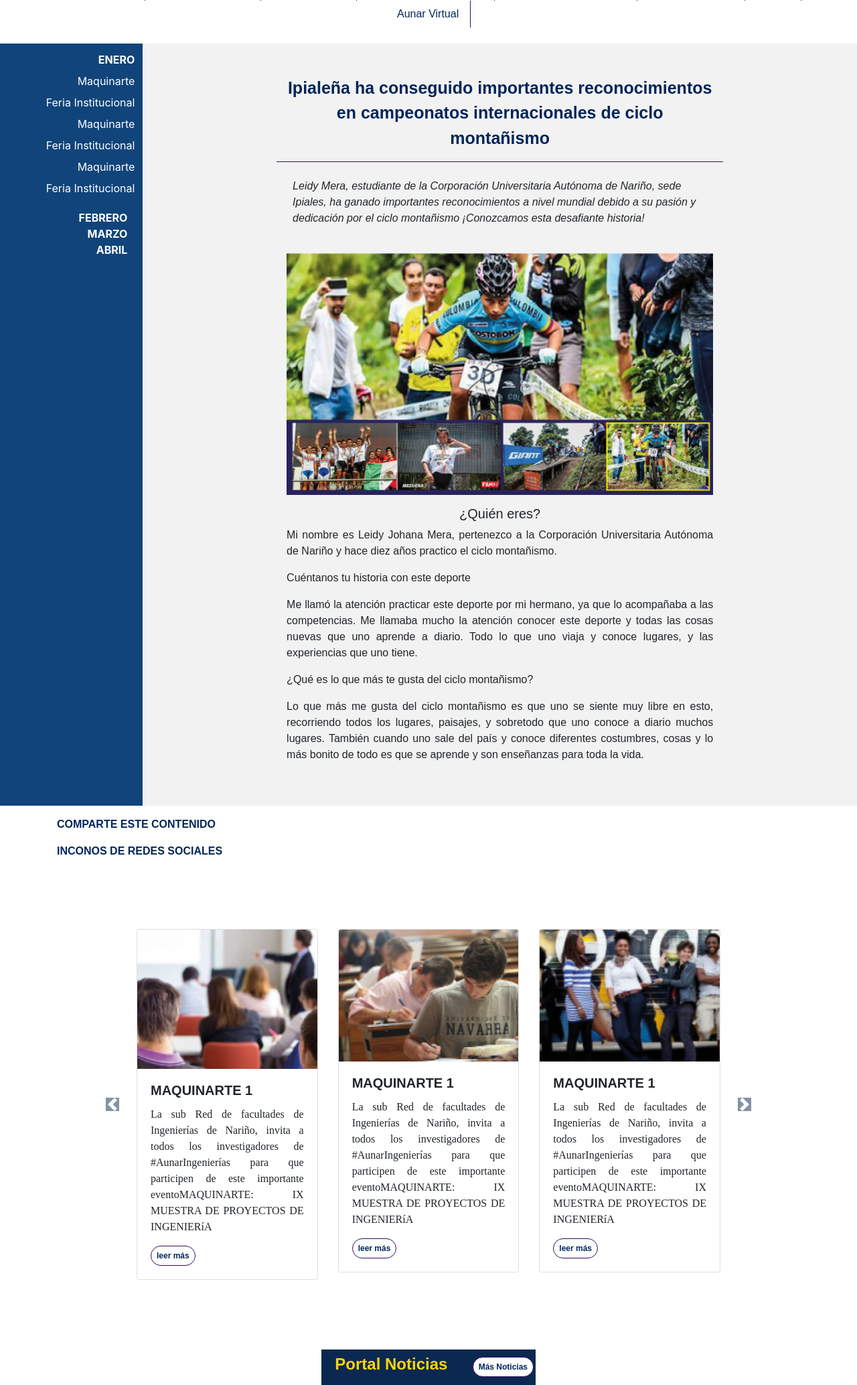
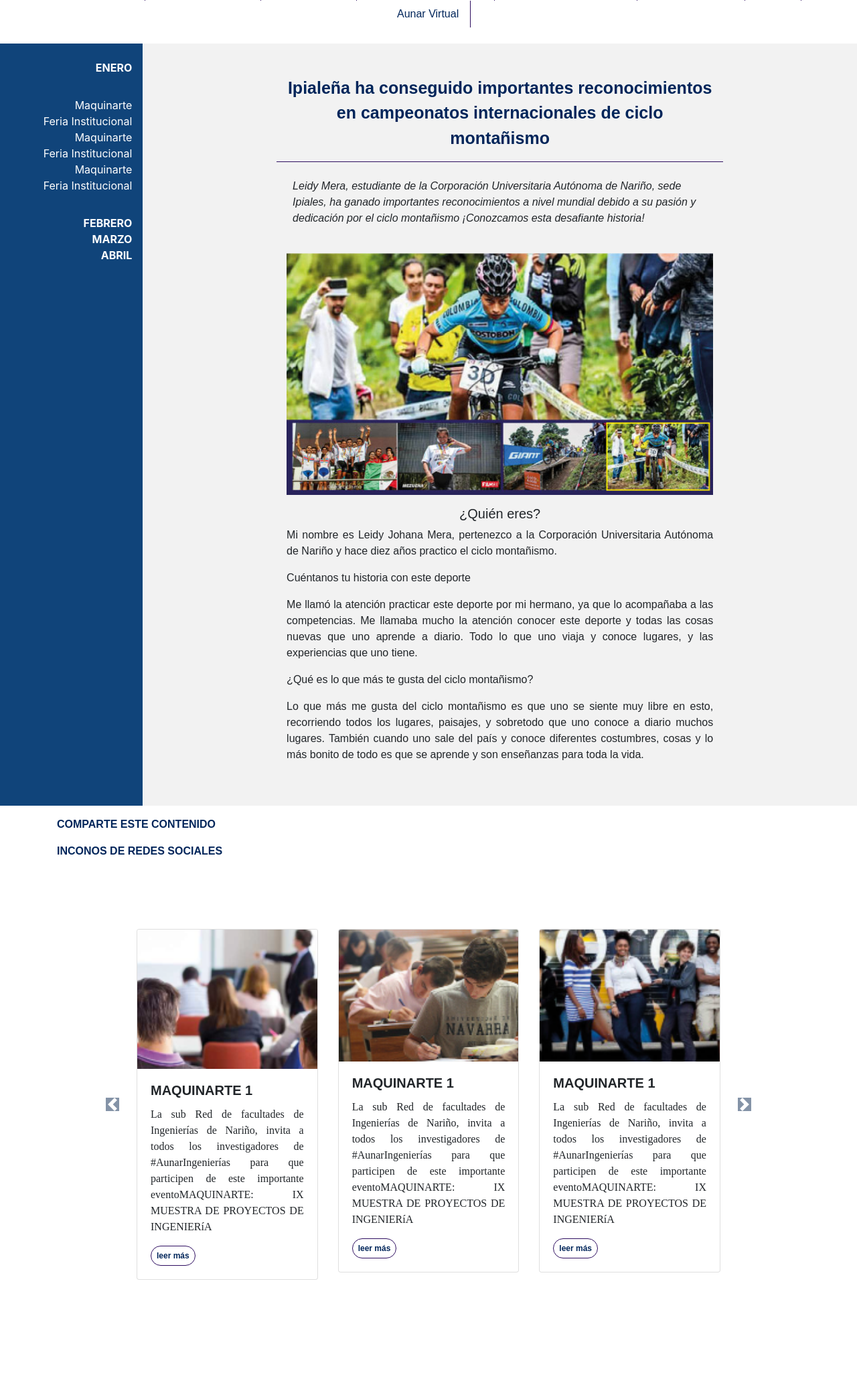
Before and after one commit to julianrodri11/aunar, a PHP site: page /portal-noticias-aunar.php in a window 1280 px wide. Shown: the part 342-2410 px from the top of the page at 67% size. After the commit the page ends 2253 px from the top, so only its background shows below. Run offline with PHP 8.4, Linux system fonts and the light colour scheme.

Commit message:
Malla electrónica

```diff
--- a/noticias/noticia-1.php
+++ b/noticias/noticia-1.php
@@ -26,7 +26,7 @@
           <p class="texto-azul pt-sans text-justify">La sub Red de facultades de Ingenierías de Nariño, invita a todos los investigadores de #AunarIngenierías para que participen de este importante evento...</p>
         </div>
         <div class="col-12  ">
-          <a href="#" class="p-2 border borde-azul badge badge-pill hover-amarillo hover-texto-blanco float-right texto-azul">Conoce más</a>
+          <a href="#" class="p-2 border borde-azul badge badge-pill hover-amarillo hover-texto-blanco float-right texto-azul">Leer más</a>
         </div>
       </div>
     </div>
@@ -66,7 +66,7 @@
           <p class="texto-azul pt-sans text-justify">Charlamos con Michael Villota, un joven de 22 años de edad y estudiante del programa de Ingeniería Mecánica de la Corporación Universitaria Autónoma de Nariño. Gracias a su pasión, dedicación y reconocimientos obtenidos en el karate Do, Michael viajará en el mes de julio del presente año a Japón para representar a Colombia en este deporte</p>
         </div>
         <div class="col-12  ">
-          <a href="#" class="p-2 border borde-azul badge badge-pill hover-amarillo hover-texto-blanco float-right texto-azul">Conoce más</a>
+          <a href="#" class="p-2 border borde-azul badge badge-pill hover-amarillo hover-texto-blanco texto-azul">Leer más</a>
         </div>
       </div>
     </div>
--- a/portal-noticias-aunar.php
+++ b/portal-noticias-aunar.php
@@ -26,18 +26,20 @@
 		<div class="container-fluid">
 			<div class="row">
 				<div class="col-2 p-2 fondo-azul text-white">
-					<div class="col-12 p-1 text-right f-negrita">ENERO</div>
-					<div class="col-12 p-1 text-right">Maquinarte</div>
-					<div class="col-12 p-1 text-right">Feria Institucional</div>
-					<div class="col-12 p-1 text-right">Maquinarte</div>
-					<div class="col-12 p-1 text-right">Feria Institucional</div>
-					<div class="col-12 p-1 text-right">Maquinarte</div>
-					<div class="col-12 p-1 text-right">Feria Institucional</div>
-					<div class="col-12 p-1 text-right"></div>
-					<div class="col-12 p-1 text-right"></div>
-					<div class="col-12 text-right f-negrita">FEBRERO</div>
-					<div class="col-12 text-right f-negrita">MARZO</div>
-					<div class="col-12 text-right f-negrita">ABRIL</div>
+					<div class="col-12 pr-2 pt-3 text-right f-negrita">ENERO</div>
+					<div class="col-12 p-2 text-right"></div>
+					<div class="col-12 p-2 text-right"></div>
+					<div class="col-12 pr-2 text-right">Maquinarte</div>
+					<div class="col-12 pr-2 text-right">Feria Institucional</div>
+					<div class="col-12 pr-2 text-right">Maquinarte</div>
+					<div class="col-12 pr-2 text-right">Feria Institucional</div>
+					<div class="col-12 pr-2 text-right">Maquinarte</div>
+					<div class="col-12 pr-2 text-right">Feria Institucional</div>
+					<div class="col-12 p-2 text-right"></div>
+					<div class="col-12 p-2 text-right"></div>
+					<div class="col-12 pr-2 text-right f-negrita">FEBRERO</div>
+					<div class="col-12 pr-2 text-right f-negrita">MARZO</div>
+					<div class="col-12 pr-2 text-right f-negrita">ABRIL</div>
 
 				</div>
 				<div class="col-10 p-lg-5 fondo-gris-c">
@@ -71,7 +73,11 @@
 				<div class="col-12 fuente-institucional texto-azul f-negrita pt-3">INCONOS DE REDES SOCIALES</div>
 			</div>
 		</div>
+	<!-- selider de noticias -->
 		<?php include_once('slider/noticias-autonoma-de-narino.php') ?>
+	<!-- fin selider de noticias -->
+
+
 
 	</body>
 </html>
--- a/slider/noticias-autonoma-de-narino.php
+++ b/slider/noticias-autonoma-de-narino.php
@@ -1,4 +1,4 @@
-
+<!-- slider de noticias -->
 
   <div class="container ">
     <div class="row d-flex justify-content-center align-items-center">
@@ -155,18 +155,3 @@
       </div>
     </div>
   </div>
-
-  <div class="container-fluid">
-    <div class="row d-flex justify-content-center ">
-      <div class="col-6 col-lg-3 p-2 fondo-azul-oscuro">
-        <div class="row ">
-          <div class="col-8 d-flex align-items-center justify-content-center">
-            <h4 class="texto-amarillo f-negrita fuente-institucional  ">Portal Noticias</h4>
-          </div>
-          <div class="col-4 d-flex align-items-center justify-content-center">
-            <a href="portal-noticias-aunar.php" class="p-2 border borde-azul badge badge-pill bg-white hover-amarillo hover-texto-blanco texto-azul">Más Noticias</a>
-          </div>
-        </div>
-      </div>
-    </div>
-  </div>
```
Also changed, not shown: index.php (+14 -0 lines), ingenieria-electronica.php (+8 -1 lines), img/carreras/ingenieria-electronica-docentes-aunar.jpg (added).
